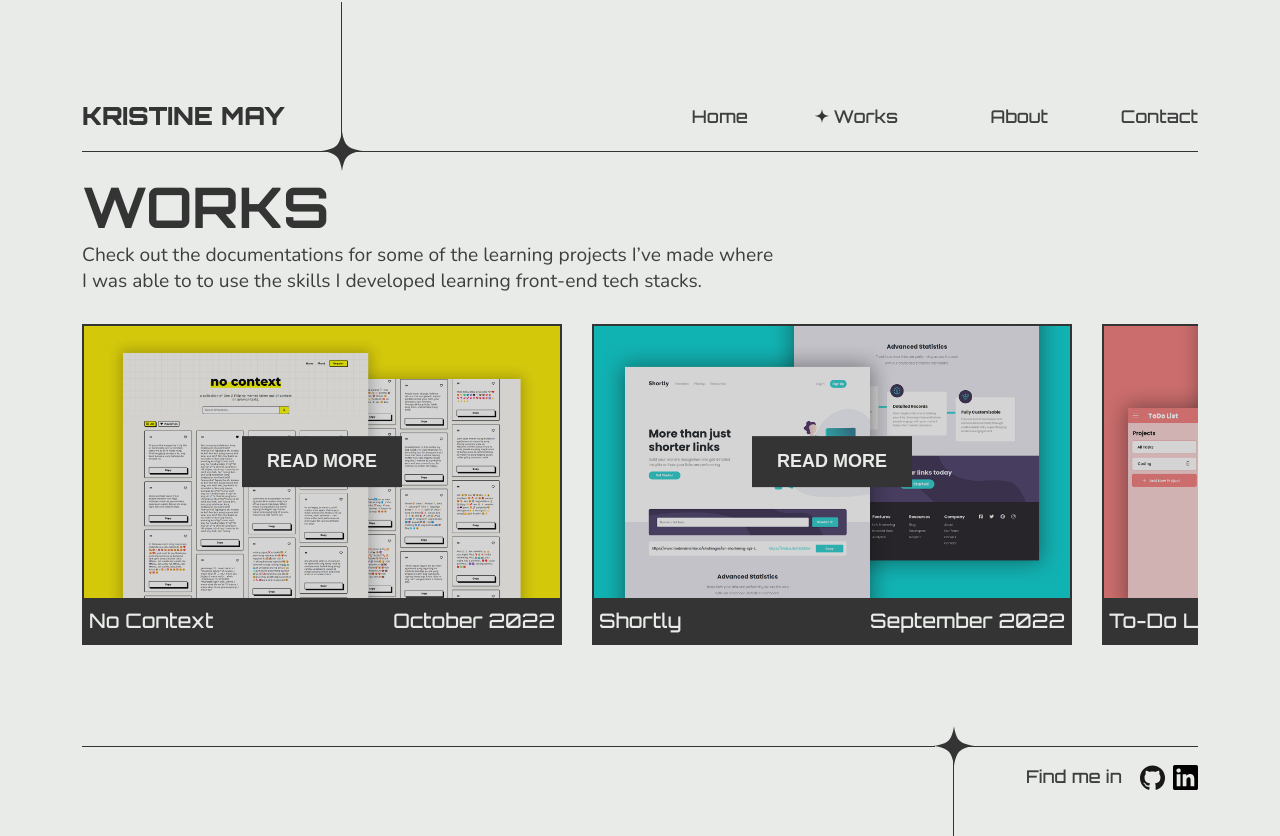
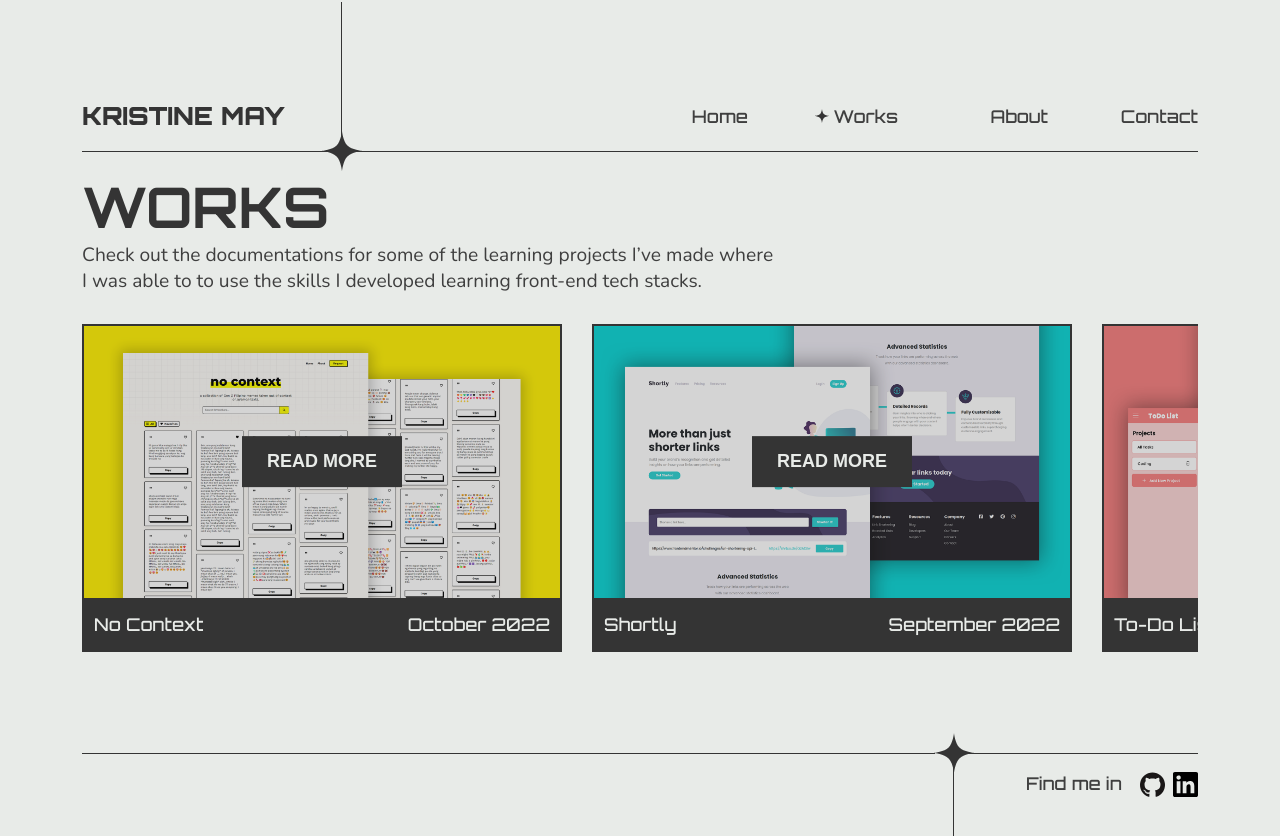
Before and after one commit to sn-tin/frontendkristine, a React (Create React App) app: page /works in a window 1280 px wide. Shown: the top 836 px of the page. Built offline with nearby package versions, Linux system fonts and the light colour scheme.

Commit message:
Change cards details padding

```diff
--- a/src/components/Works/Works.styles.js
+++ b/src/components/Works/Works.styles.js
@@ -76,9 +76,9 @@ const DetailsWrapper = styled.div`
     justify-content: space-between;
     color: ${theme.colors.grayishWhite};
     font-family: ${theme.heading.fontFam};
-    font-size: clamp(0.625rem, 2.5vw, 1.25rem);
+    font-size: clamp(0.625rem, 2.5vw, 1.1rem);
     background-color: ${theme.colors.dark};
-    padding: 10px 5px;
+    padding: 15px 10px;
     position: relative;
     z-index: 1;
 `
```
